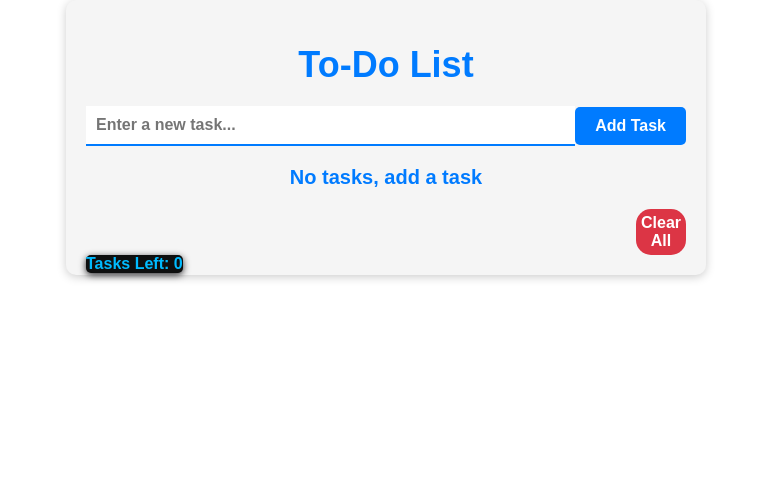
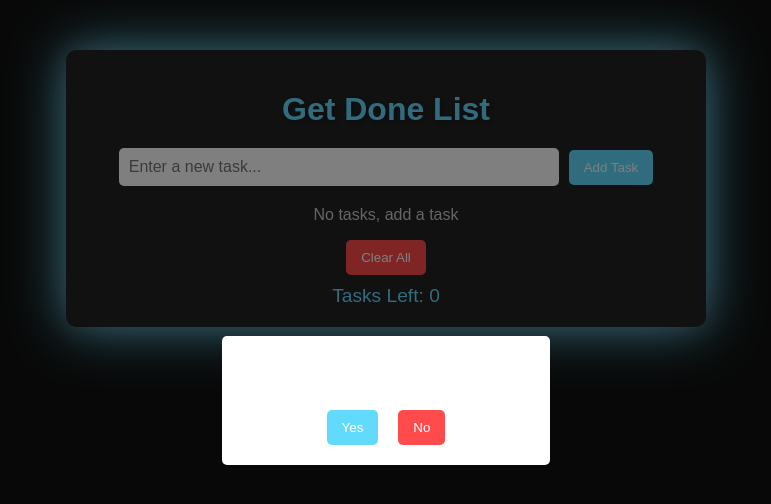
Before and after one commit to jonio298/todolist, a React (Create React App) app: page / in a window 1280 px wide. Both pictures are taken after a click on the button "Clear All". Shown: the top 504 px of the page, without its empty margins (254-1025 px from the left). Built offline with nearby package versions, Linux system fonts and the light colour scheme.

Commit message:
highly stylized

```diff
--- a/src/App.css
+++ b/src/App.css
@@ -1,157 +1,176 @@
-/* Container */
+.app-title {
+  color: #61dafb; /* React blue color */
+  text-align: center;
+  margin-bottom: 20px;
+  text-shadow: 2px 2px 4px rgba(0, 0, 0, 0.3);
+}
+
+body {
+  background-color: #111;
+  color: #fff;
+  font-family: 'Arial', sans-serif;
+  text-align: center;
+  margin: 0;
+  padding: 0;
+}
+
 .todo-list {
   max-width: 600px;
-  margin: 0 auto;
+  margin: 50px auto;
   padding: 20px;
-  background-color: #f5f5f5;
+  background-color: #222;
   border-radius: 10px;
-  box-shadow: 0px 2px 10px #ccc;
-  font-family: Arial, sans-serif;
-  color: #333;
+  box-shadow: 0 0 20px rgba(255, 255, 255, 0.1), 0 0 50px #61dafb;
+  animation: pulsate-glow 2s infinite;
 }
 
-/* Header */
-h1 {
-  text-align: center;
-  margin-bottom: 20px;
-  font-size: 36px;
-  font-weight: bold;
-  color: #007bff;
+@keyframes pulsate-glow {
+  0% {
+    box-shadow: 0 0 20px rgba(255, 255, 255, 0.1), 0 0 50px #61dafb;
+  }
+  50% {
+    box-shadow: 0 0 30px rgba(255, 255, 255, 0.2), 0 0 60px #61dafb;
+  }
+  100% {
+    box-shadow: 0 0 20px rgba(255, 255, 255, 0.1), 0 0 50px #61dafb;
+  }
 }
 
-/* Form */
+h1 {
+  font-size: 2em;
+  margin-bottom: 20px;
+  color: #61dafb;
+}
+
 form {
-  display: flex;
-  align-items: center;
   margin-bottom: 20px;
 }
 
-input[type="text"] {
-  flex-grow: 1;
+input {
   padding: 10px;
+  font-size: 1em;
   border: none;
-  border-bottom: 2px solid #007bff;
-  outline: none;
-  font-size: 16px;
-  font-weight: bold;
-  color: #333;
+  border-radius: 5px;
+  margin-right: 10px;
+  width: 70%;
 }
 
-input[type="text"]:focus {
-  border-color: #007bff;
-  box-shadow: 0px 0px 10px #007bff;
+.submit,
+.delete-button,
+.clear {
+  background-color: #61dafb;
+  color: #fff;
+  padding: 10px 15px;
+  border: none;
+  border-radius: 5px;
+  cursor: pointer;
+  transition: background-color 0.3s;
 }
 
-.submit {
-  padding: 10px 20px;
-  background-color: #007bff;
-  color: #fff;
-  border: none;
-  border-radius: 5px;
-  outline: none;
-  cursor: pointer;
-  transition: background-color 0.3s, box-shadow 0.3s, transform 0.3s;
-  font-size: 16px;
-  font-weight: bold;
+.submit:hover
+{
+  background-color: #4fa3d1;
 }
 
-.submit:hover {
-  background-color: #0056b3;
-  box-shadow: 0px 0px 10px #007bff;
+.delete-button:hover,
+.clear:hover
+{
+  background-color: #a30505
 }
 
-.submit:active {
-  background-color: #004599;
-  box-shadow: 0px 0px 5px #007bff;
-  transform: translateY(2px);
+.submit:active
+{
+  transform: scale(0.95);
+  box-shadow: 0 0 10px rgba(97, 218, 251, 0.5), 0 0 20px rgba(97, 218, 251, 0.7);
+}
+.delete-button:active,
+.clear:active
+{
+  transform: scale(0.95);
+  box-shadow: 0 0 10px rgb(254, 0, 0), 0 0 20px rgb(254, 0, 0);
 }
 
-/* Task List */
 ul {
   list-style-type: none;
   padding: 0;
 }
 
 li {
+  background-color: #333;
+  margin: 10px 0;
+  padding: 15px;
+  border-radius: 5px;
   display: flex;
+  justify-content: space-between;
   align-items: center;
-  justify-content: space-between;
-  margin-bottom: 10px;
-  padding: 10px;
-  background-color: #fff;
-  border-radius: 5px;
-  box-shadow: 0px 2px 5px #ccc;
-  animation-name: popIn;
-  animation-duration: 0.3s;
-  animation-fill-mode: both;
-}
-
-@keyframes popIn {
-  0% {
-    opacity: 0;
-    transform: scale(0.8);
-  }
-  100% {
-    opacity: 1;
-    transform: scale(1);
-  }
+  text-align: left; /* Align task text to the left */
 }
 
 .delete-button {
-  margin-left: 10px;
-  color: #ff0000;
+  background-color: #ff4b4b;
+  color: #fff;
+  padding: 5px 10px;
   border: none;
-  outline: none;
+  border-radius: 5px;
   cursor: pointer;
-  font-size: 16px;
-  font-weight: bold;
 }
 
-.delete-button:hover {
-  color: #d80000;
+.empty-task {
+  color: #ccc;
 }
 
-/* Empty Task Message */
-.empty-task {
-  text-align: center;
-  margin-top: 20px;
-  font-size: 20px;
-  font-weight: bold;
-  color: #007bff;
+.clear {
+  background-color: #ff4b4b;
+  color: #fff;
+  padding: 10px 15px;
+  border: none;
+  border-radius: 5px;
+  cursor: pointer;
 }
 
-/* Counter */
 .counter {
-  position: absolute;
-  background-color: #0e0f0f;
-  border-radius: 5px;
-  box-shadow: 0px 2px 7px #2b2a2d;
-  font-size: 16px;
-  font-weight: bold;
-  color: #00bbff;
+  color: #61dafb;
+  font-size: 1.2em;
+  margin-top: 10px;
 }
-.clear {
-  padding: 5px 5px;
-  background-color: #dc3545;
-  color: #fff;
-  border: none;
-  border-radius: 15px;
-  outline: none;
-  cursor: pointer;
-  transition: background-color 0.3s, box-shadow 0.3s, transform 0.3s;
-  font-size: 16px;
-  font-weight: bold;
-  margin-left: 550px;
-
+.modal-overlay {
+  position: fixed;
+  top: 0;
+  left: 0;
+  width: 100%;
+  height: 100%;
+  background: rgba(0, 0, 0, 0.5);
+  display: flex;
+  align-items: center;
+  justify-content: center;
 }
 
-.clear:hover {
-  background-color: #c82333;
-  box-shadow: 0px 0px 10px #dc3545;
+.modal {
+  background: #fff;
+  padding: 20px;
+  border-radius: 5px;
+  text-align: center;
 }
 
-.clear:active {
-  background-color: #bd2130;
-  box-shadow: 0px 0px 5px #dc3545;
-  transform: translateY(2px);
+.modal p {
+  margin-bottom: 20px;
 }
+
+.confirm,
+.cancel {
+  padding: 10px 15px;
+  margin: 0 10px;
+  cursor: pointer;
+  border: none;
+  border-radius: 5px;
+}
+
+.confirm {
+  background-color: #61dafb;
+  color: #fff;
+}
+
+.cancel {
+  background-color: #ff4b4b;
+  color: #fff;
+}
--- a/src/App.js
+++ b/src/App.js
@@ -4,6 +4,7 @@ import "./App.css";
 function App() {
   const [tasks, setTasks] = useState([]);
   const [newTask, setNewTask] = useState("");
+  const [showClearModal, setShowClearModal] = useState(false);
 
   const handleTaskInputChange = (event) => {
     setNewTask(event.target.value);
@@ -21,9 +22,22 @@ function App() {
     setTasks(tasks.filter((task, i) => i !== index));
   };
 
+  const handleClearAll = () => {
+    setShowClearModal(true);
+  };
+
+  const confirmClearAll = () => {
+    setTasks([]);
+    setShowClearModal(false);
+  };
+
+  const cancelClearAll = () => {
+    setShowClearModal(false);
+  };
+
   return (
     <div className="todo-list">
-      <h1>To-Do List</h1>
+      <h1 className="app-title">Get Done List</h1>
       <form onSubmit={handleTaskFormSubmit}>
         <input
           type="text"
@@ -31,8 +45,11 @@ function App() {
           onChange={handleTaskInputChange}
           placeholder="Enter a new task..."
           required
+          aria-label="Enter a new task"
         />
-        <button className="submit" type="submit">Add Task</button>
+        <button className="submit" type="submit">
+          Add Task
+        </button>
       </form>
       {tasks.length > 0 ? (
         <ul>
@@ -52,14 +69,26 @@ function App() {
         <p className="empty-task">No tasks, add a task</p>
       )}
       {/* Counter for tasks left */}
-      <button className="clear" onClick={() => setTasks([])}>Clear All</button>
-      <div className="counter">
-        Tasks Left: {tasks.length}
-      </div>
+      <button className="clear" onClick={handleClearAll}>
+        Clear All
+      </button>
+      <div className="counter">Tasks Left: {tasks.length}</div>
+
+      {showClearModal && (
+        <div className="modal-overlay">
+          <div className="modal">
+            <p>Are you sure you want to clear all tasks?</p>
+            <button className="confirm" onClick={confirmClearAll}>
+              Yes
+            </button>
+            <button className="cancel" onClick={cancelClearAll}>
+              No
+            </button>
+          </div>
+        </div>
+      )}
     </div>
   );
-
 }
 
-
 export default App;
```
